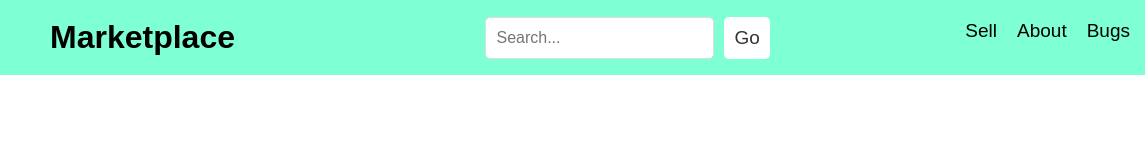
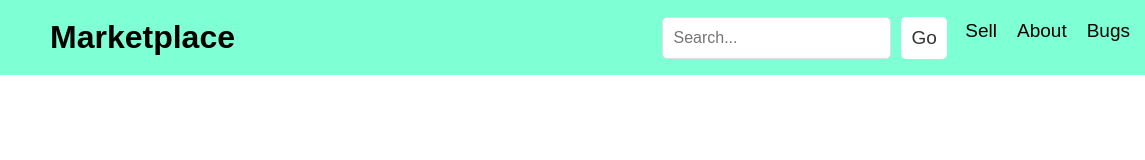
Before and after one commit to stickymouse1/Marketplace, a plain HTML site: page index.html in a window 1280 px wide. Shown: the full height of the page, 0-1145 px from the left. Drawn offline with Linux system fonts and the light colour scheme.

Commit message:
search bar change
.menu width change in future would need to check if it work on all screens

```diff
--- a/styles.css
+++ b/styles.css
@@ -25,7 +25,7 @@ nav{
     font-weight: bold;
 }
 .menu {
-    width: 39%;
+    width: 24%;
     justify-content: right;
     display: flex;
     list-style: none;
```
